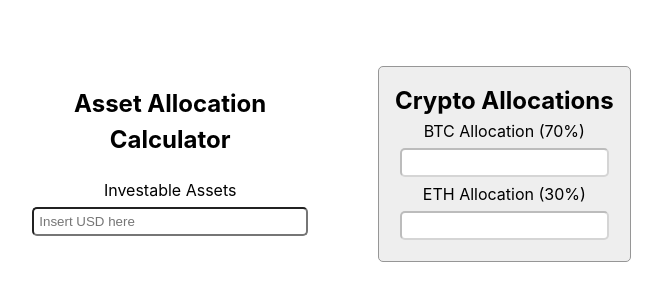
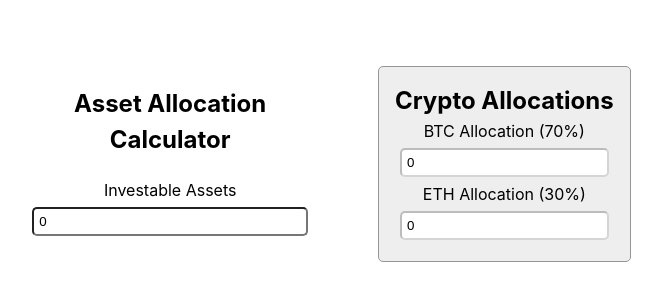
Before and after one commit to bchin224/crypto-allocation-app, a Vue app: page / in a window 1280 px wide. Shown: the part 236-536 px from the top of the page, without its empty margins (327-989 px from the left). Built offline with nearby package versions, Linux system fonts and the light colour scheme.

Commit message:
bind input and pass props to crypto components

```diff
--- a/src/App.vue
+++ b/src/App.vue
@@ -1,12 +1,15 @@
 <script setup lang="ts">
 import InvestableInput from "./components/InvestableInput.vue";
 import CryptoContainer from "./components/CryptoContainer.vue";
+import { ref } from "vue";
+
+const assets = ref(0);
 </script>
 
 <template>
   <div class="card main-app">
-    <InvestableInput label="Investable Assets" />
-    <CryptoContainer />
+    <InvestableInput label="Investable Assets" v-model="assets" />
+    <CryptoContainer :usd="assets" />
   </div>
 </template>
 
--- a/src/components/CryptoAllocation.vue
+++ b/src/components/CryptoAllocation.vue
@@ -1,13 +1,13 @@
 <script setup lang="ts">
 // import { ref } from "vue";
 
-defineProps<{ label: string; percentage: number }>();
+defineProps<{ label: string; percentage: number; usd: number }>();
 </script>
 
 <template>
   <div class="crypto-card">
     <label>{{ label }}</label>
-    <input placeholder="" disabled />
+    <input :value="usd" placeholder="" disabled />
   </div>
 </template>
 
--- a/src/components/CryptoContainer.vue
+++ b/src/components/CryptoContainer.vue
@@ -1,12 +1,22 @@
 <script setup lang="ts">
 import CryptoAllocation from "./CryptoAllocation.vue";
+
+defineProps<{ usd: number }>();
 </script>
 
 <template>
   <div class="card container">
     <h2>Crypto Allocations</h2>
-    <CryptoAllocation label="BTC Allocation (70%)" :percentage="70" />
-    <CryptoAllocation label="ETH Allocation (30%)" :percentage="30" />
+    <CryptoAllocation
+      label="BTC Allocation (70%)"
+      :percentage="70"
+      :usd="usd"
+    />
+    <CryptoAllocation
+      label="ETH Allocation (30%)"
+      :percentage="30"
+      :usd="usd"
+    />
   </div>
 </template>
 
--- a/src/components/InvestableInput.vue
+++ b/src/components/InvestableInput.vue
@@ -2,6 +2,7 @@
 // import { ref } from "vue";
 
 defineProps<{ label: string }>();
+const usd = defineModel();
 
 // const assets = ref(0);
 </script>
@@ -10,7 +11,7 @@ defineProps<{ label: string }>();
   <div class="input-card">
     <h2>Asset Allocation Calculator</h2>
     <label>{{ label }}</label>
-    <input placeholder="Insert USD here" />
+    <input placeholder="Insert USD here" v-model="usd" />
   </div>
 </template>
 
--- a/src/style.css
+++ b/src/style.css
@@ -4,7 +4,7 @@
   font-weight: 400;
 
   color-scheme: light dark;
-  color: rgba(255, 255, 255, 0.87);
+  color: rgba(0, 0, 0, 0.87);
   background-color: #242424;
 
   font-synthesis: none;
@@ -85,4 +85,5 @@ input {
   border-radius: 5px;
   padding: 5px;
   margin: 5px;
+  color: #000000;
 }
```
